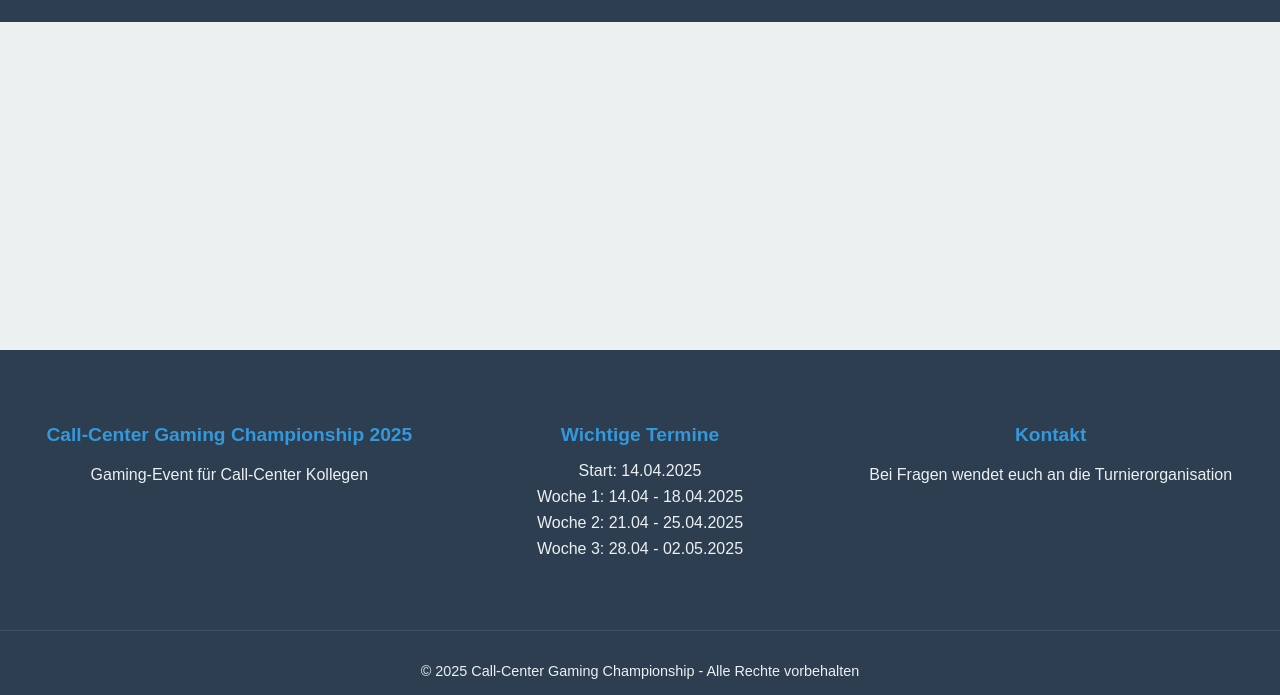
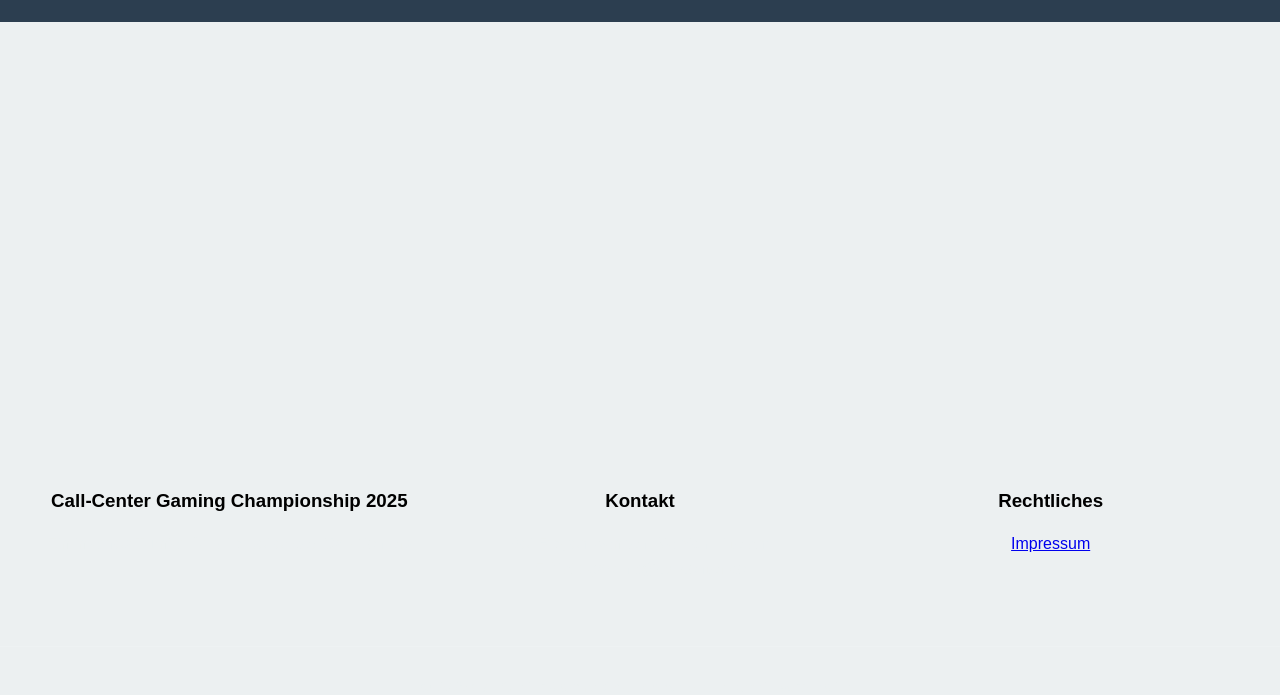
Before and after one commit to FakeProf/callcentergaming, a website: page index.html in a window 1280 px wide. Shown: the part 105-800 px from the top of the page. Drawn offline with Linux system fonts and the light colour scheme; no server answers.

Commit message:
Link zum Impressum in der index.html hinzugefügt

```diff
--- a/index.html
+++ b/index.html
@@ -173,28 +173,24 @@
             </section>
         </main>
 
-        <footer class="footer">
+        <footer>
             <div class="footer-content">
                 <div class="footer-section">
-                    <h4>Call-Center Gaming Championship 2025</h4>
-                    <p>Gaming-Event für Call-Center Kollegen</p>
+                    <h3>Call-Center Gaming Championship 2025</h3>
+                    <p>Ein internes Turnier für Mitarbeiter des Call-Centers</p>
                 </div>
                 <div class="footer-section">
-                    <h4>Wichtige Termine</h4>
-                    <ul>
-                        <li>Start: 14.04.2025</li>
-                        <li>Woche 1: 14.04 - 18.04.2025</li>
-                        <li>Woche 2: 21.04 - 25.04.2025</li>
-                        <li>Woche 3: 28.04 - 02.05.2025</li>
-                    </ul>
+                    <h3>Kontakt</h3>
+                    <p>Bei Fragen wenden Sie sich bitte an:</p>
+                    <p>E-Mail: gaming@callcenter.de</p>
                 </div>
                 <div class="footer-section">
-                    <h4>Kontakt</h4>
-                    <p>Bei Fragen wendet euch an die Turnierorganisation</p>
+                    <h3>Rechtliches</h3>
+                    <p><a href="impressum.html">Impressum</a></p>
                 </div>
             </div>
             <div class="footer-bottom">
-                <p>&copy; 2025 Call-Center Gaming Championship - Alle Rechte vorbehalten</p>
+                <p>&copy; 2025 Call-Center Gaming Championship. Alle Rechte vorbehalten.</p>
             </div>
         </footer>
     </div>
```
